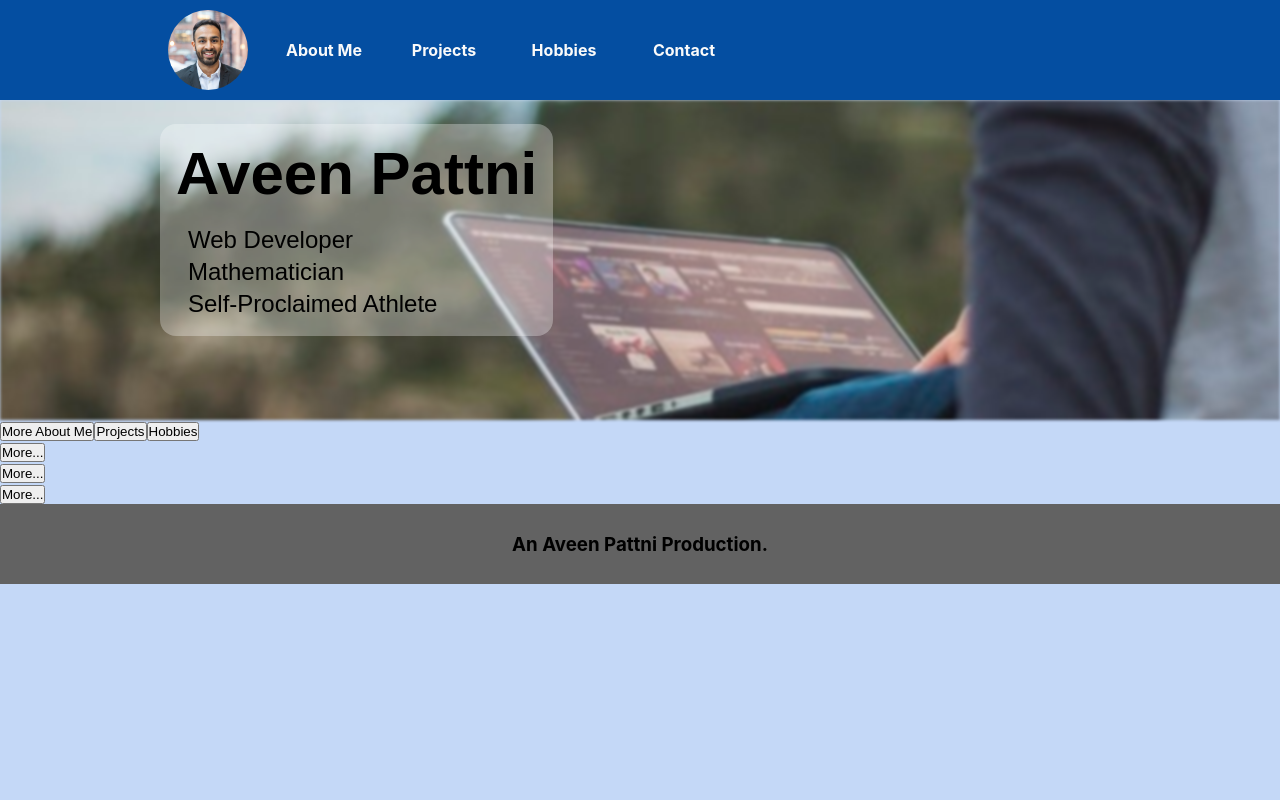
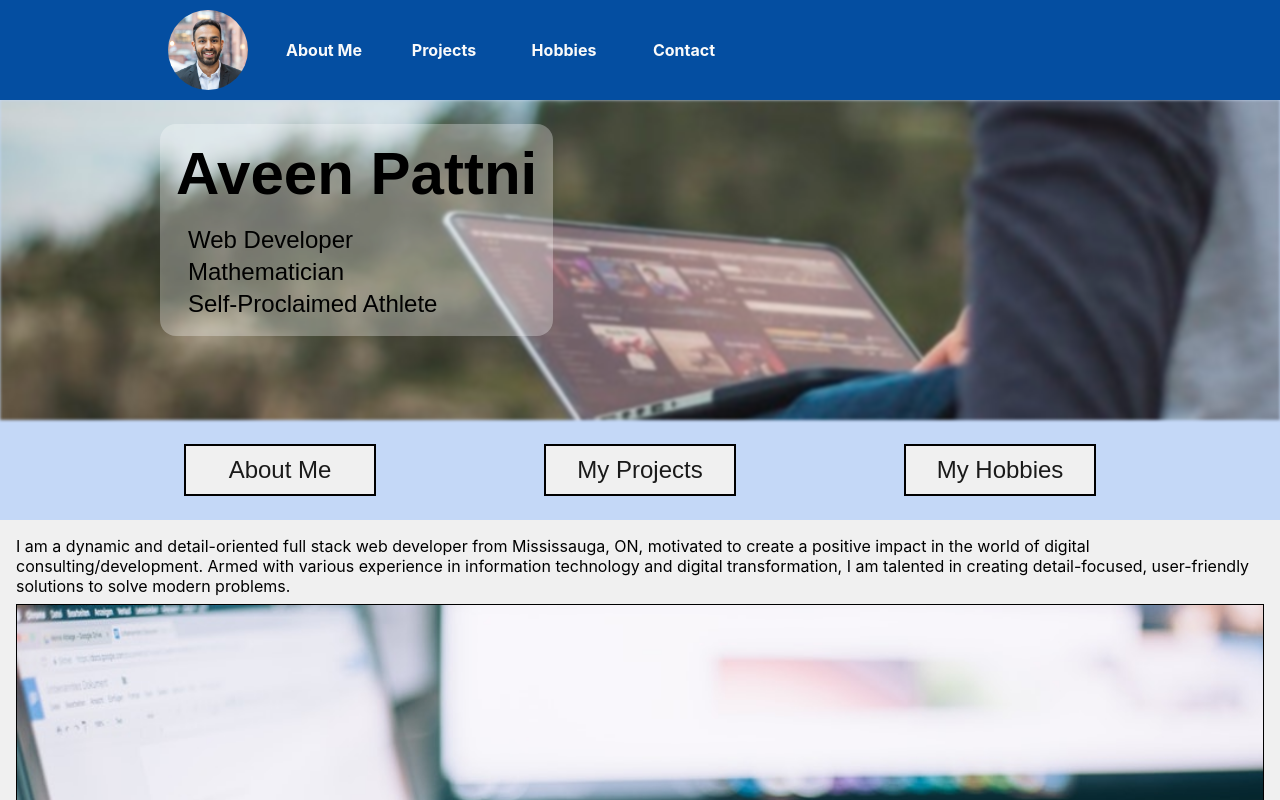
Before and after one commit to aveenpattni/AveenPattni, a React (Create React App) app in the folder client/: page / in a window 1280 px wide. Shown: the top 800 px of the page. Built offline with nearby package versions, Linux system fonts and the light colour scheme.

Commit message:
completed about section on landing page

```diff
--- a/client/src/App.scss
+++ b/client/src/App.scss
@@ -213,6 +213,55 @@
       animation-fill-mode: forwards;
     }
   }
+  &__nav{
+    width: 100%;
+    padding: 1rem;
+    display: flex;
+    flex-flow: row wrap;
+    justify-content: space-evenly;
+    button{
+      width: 11rem;
+      padding: 0.5rem;
+      margin: 0.5rem 0;
+      border: 2px solid black;
+      background: $backWhite;
+      color: $textBlack;
+      @include mobileSubheader();
+    }
+    button:hover{
+      background: $backBlack;
+      color: $textWhite;
+    }
+    button:focus{
+      outline: 0;
+      background: $primary;
+      color: white;
+    }
+  }
+  &__about{
+    width: 100%;
+    background: $backWhite;
+    padding: 1rem;
+    &--images{
+      width: 100%;
+      padding: 0.5rem 0;
+      img{
+        border: 1px solid black;
+        width: 100%;
+      }
+    }
+    button{
+      border: 2px solid black;
+      border-radius: 4px;
+      background: $light;
+      padding: 0.5rem;
+    }
+  }
+  &__hobbies{
+    width: 100%;
+    background: $backWhite;
+    padding: 1rem;
+  }
   @media (min-width: $tabletWidth) {
     &__herotext{
       margin: $tabletPad;
@@ -220,6 +269,12 @@
         @include dtHeroHeader();
       }
       ul{
+        @include dtHeaderSmall();
+      }
+    }
+    &__nav{
+      button{
+        width: 12rem;
         @include dtHeaderSmall();
       }
     }
--- a/client/src/components/About.js
+++ b/client/src/components/About.js
@@ -1,6 +1,11 @@
 import React, { Component } from 'react'
 
 export default class About extends Component {
+
+  componentDidMount() {
+    window.scrollTo(0, 0)
+  }
+
   render() {
     return (
       <div className="about">
@@ -20,7 +25,7 @@ export default class About extends Component {
           <div className="about__infoBlock">
             <div className="about__story">
               <p>
-                I am 23 years old, born and raised in Mississauga, ON. I am a dynamic and detail-oriented full stack web developer motivated to create a positive impact in the world of digital consulting/development. Armed with various experience in information technology and digital transformation, I am talented in creating detail-focused, user-friendly solutions to solve modern problems.
+                I am a dynamic and detail-oriented full stack web developer from Mississauga, ON,  motivated to create a positive impact in the world of digital consulting/development. Armed with various experience in information technology and digital transformation, I am talented in creating detail-focused, user-friendly solutions to solve modern problems.
               </p>
               <p>
                 I possess a Bachelor of Mathematics from the University of Waterloo majoring in Information Technology Management. This program combines the fields of Mathematics, Business, and Technology to bridge the gap between management and technology. After completing my undergraduate degree, I entered the working world in digital transformation as an IT Analyst. This exposed me to web development which then I pursued as a career as it allows me to utilize my problem-solving skills while working in an
--- a/client/src/components/Hobbies.js
+++ b/client/src/components/Hobbies.js
@@ -1,6 +1,11 @@
 import React, { Component } from 'react'
 
 export default class Hobbies extends Component {
+
+  componentDidMount() {
+    window.scrollTo(0, 0)
+  }
+
   render() {
     return (
       <div className="hobbies">
--- a/client/src/components/Landing.js
+++ b/client/src/components/Landing.js
@@ -1,7 +1,12 @@
 import React, { Component } from 'react'
-import {Link} from 'react-router-dom';
+import { Link } from 'react-router-dom';
 
 export default class Landing extends Component {
+
+  componentDidMount() {
+    window.scrollTo(0, 0)
+  }
+
   render() {
     return (
       <div className="landing">
@@ -17,32 +22,34 @@ export default class Landing extends Component {
           </div>
         </section>
         <section className="landing__nav">
-          <button>More About Me</button>
-          <button>Projects</button>
-          <button>Hobbies</button>
+          <a href="#about"><button>About Me</button></a>
+          <a href="#projects"><button>My Projects</button></a>
+          <a href="#hobbies"><button>My Hobbies</button></a>
         </section>
-        <section className="landing__about">
+        <section className="landing__about" id="about">
           <div className="landing__aboutContainer">
             <div className="landing__about--text">
-
+              <p>
+                I am a dynamic and detail-oriented full stack web developer from Mississauga, ON,  motivated to create a positive impact in the world of digital consulting/development. Armed with various experience in information technology and digital transformation, I am talented in creating detail-focused, user-friendly solutions to solve modern problems.
+              </p>
             </div>
             <div className="landing__about--images">
-
+              <img src="./assets/images/digital.jpeg" alt="About Intro" />
             </div>
           </div>
-          <Link to="/about"><button>More...</button></Link>
+          <Link to="/about"><button>See More...</button></Link>
         </section>
-        <section className="landing__projects">
+        <section className="landing__projects" id="projects">
           <div className="landing__projectsContainer">
 
           </div>
-          <Link to="/projects"><button>More...</button></Link>
+          <Link to="/projects"><button>See More...</button></Link>
         </section>
-        <section className="landing__hobbies">
+        <section className="landing__hobbies" id="hobbies">
           <div className="landing__hobbiesContainer">
 
           </div>
-          <Link to="/hobbies"><button>More...</button></Link>
+          <Link to="/hobbies"><button>See More...</button></Link>
         </section>
       </div>
     )
--- a/client/src/components/Projects.js
+++ b/client/src/components/Projects.js
@@ -3,6 +3,11 @@ import ProjectCard from './ProjectCard';
 import data from '../data/Projects';
 
 export default class Projects extends Component {
+
+  componentDidMount() {
+    window.scrollTo(0, 0)
+  }
+
   render() {
     return (
       <div className="projects">
```
Also changed, not shown: client/public/assets/images/digital.jpeg (added).
